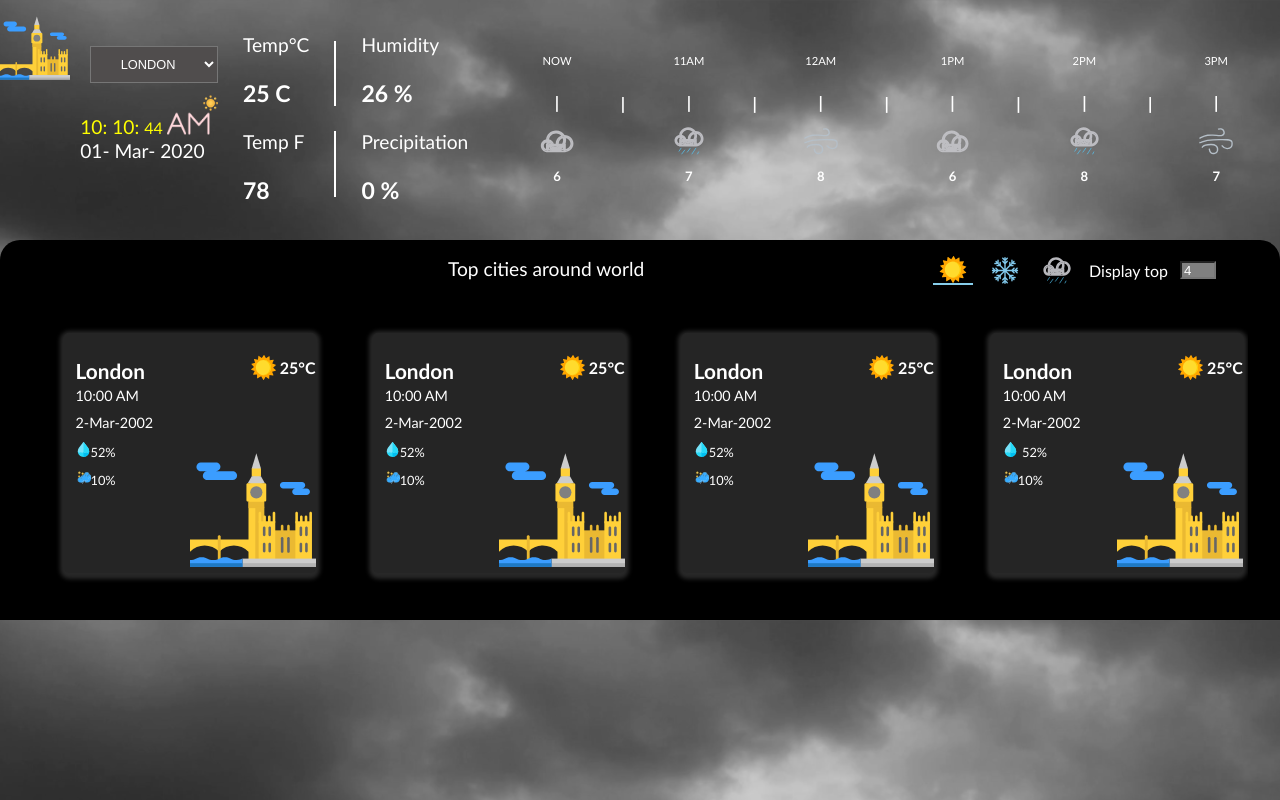
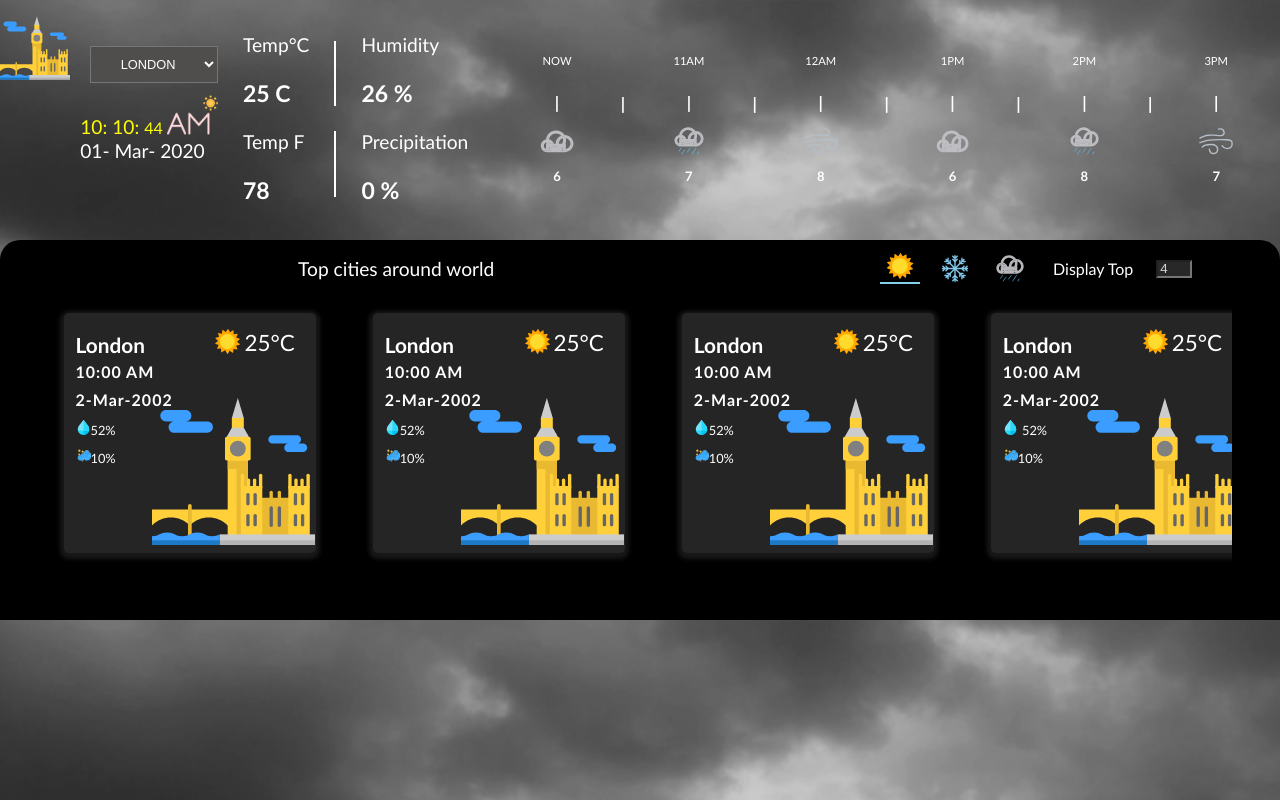
Before and after one commit to suganya27302/Weather_app, a plain HTML site: page index.html in a window 1280 px wide. Drawn offline with Linux system fonts and the light colour scheme.

Commit message:
feat:complete middle section

```diff
--- a/CSS/index.css
+++ b/CSS/index.css
@@ -11,21 +11,21 @@ body {
   font-family: "Gill Sans", "Gill Sans MT", Calibri, "Trebuchet MS", sans-serif;
   margin: 0%;
   padding: 0%;
-  /* overflow: hidden; */
+  overflow-x: hidden;
 }
 .card-container {
   display: flex;
   height: 250px;
   gap: 5%;
   margin: 0 auto;
-  padding: 2em;
+  padding: 1em;
   overflow-y: hidden;
   width: 90%;
 }
 .card {
   background-color: rgb(37, 37, 37);
   border-radius: 5px;
-  box-shadow: 0px 2px 4px 4px #282828;
+  box-shadow: 0px 2px 4px 4px #181818;
   color: white;
   display: flex;
   flex-direction: column;
@@ -44,7 +44,7 @@ body {
   background-image: url("../ASSETS/london.svg");
   background-repeat: no-repeat;
   background-position: bottom right;
-  background-size: 50%;
+  background-size: 65%;
 }
 .card > p {
   margin: 2%;
@@ -67,7 +67,7 @@ body {
 .city-name {
   font-size: 1.3em;
   font-weight: bold;
-  margin-top: 25px;
+  margin-top: 0.9em;
   margin-bottom: 0;
 }
 #cloud-img {
@@ -81,11 +81,13 @@ body {
   margin: 0%;
 }
 .card-date {
-  font-size: 0.9em;
+  font-size: 1em;
+  font-weight: bold;
+  letter-spacing: 1px;
 }
 .display-count {
-  background-color: grey;
-  color: white;
+  background-color: rgb(41, 40, 40);
+  color: rgb(216, 211, 211);
   height: 12px;
   width: 28px;
   vertical-align: top;
@@ -95,7 +97,7 @@ body {
   display: flex;
   justify-content: space-between;
   min-width: 680px;
-  overflow-x: auto;
+  /* overflow-x: auto; */
   width: 100%;
 }
 #icon {
@@ -121,7 +123,6 @@ body {
   color: white;
   height: 380px;
   min-width: 80%;
-  overflow-x: auto;
 }
 .place-flex-1 {
   align-items: flex-end;
@@ -143,9 +144,13 @@ select {
 #side-text {
   font-size: 1em;
   vertical-align: top;
+  font-weight: normal;
+  width: 6em;
+  text-align: center;
 }
 #sun-design {
   border-bottom: 2px solid skyblue;
+  padding-bottom: 3px;
 }
 .temp-info {
   align-items: center;
@@ -160,11 +165,13 @@ select {
   font-size: 1.2em;
 }
 .temp-style {
-  vertical-align: super;
   font-weight: bold;
+  font-size: 1.4em;
+  font-weight: normal;
+  vertical-align: top;
 }
 .temp-cardstyle {
-  margin-top: 13px;
+  padding-right: 1.3em;
 }
 #time-based-line {
   color: white;
@@ -191,11 +198,14 @@ select {
   font-size: 0.7em;
 }
 .top-heading {
+  align-items: center;
+  display: flex;
   height: 15%;
   position: sticky;
   left: 0;
   right: 0;
 }
+
 .top-container {
   align-items: center;
   display: flex;
@@ -203,20 +213,23 @@ select {
   width: 100%;
 }
 .top-content {
-  display: inline;
+  align-items: center;
+  display: flex;
+  flex-direction: column;
   font-size: 1.2em;
   font-weight: normal;
-  left: 35%;
-  position: relative;
-  top: 30%;
+  width: 65%;
+}
+.top-content > h3 {
+  margin: 0;
 }
 .top-icon-style {
   align-items: center;
   display: flex;
-  float: right;
-  gap: 12px;
-  padding: 0;
-  margin-right: 5%;
+  margin: 0;
+  width: 40%;
+  justify-content: center;
+  gap: 15px;
 }
 .top-icon {
   height: 2em;
@@ -314,24 +327,13 @@ select {
 }
 
 /* middle section */
-@media all and (max-width: 1000px) {
+@media all and (max-width: 800px) {
   #side-text {
-    font-size: 1em;
-  }
-  .top-icon {
-    height: 1.7em;
-    width: 1.7em;
+    font-size: 0.9em;
   }
   .top-content {
-    font-size: 1.2em;
-    left: 20%;
-  }
-}
-@media all and (max-width: 800px) {
-  .top-content {
     font-size: 1.1em;
-    left: 15%;
-    right: 15%;
+    width: 55%;
   }
   .card {
     height: 230px;
--- a/index.html
+++ b/index.html
@@ -115,7 +115,7 @@
           />
           <input type="image" src="ASSETS\snowflakeIcon.svg" class="top-icon" />
           <input type="image" src="ASSETS\rainyIcon.svg" class="top-icon" />
-          <label id="side-text" for="number">Display top</label>
+          <label id="side-text" for="number">Display&nbsp;Top</label>
           <input
             type="number"
             id="number"
```
